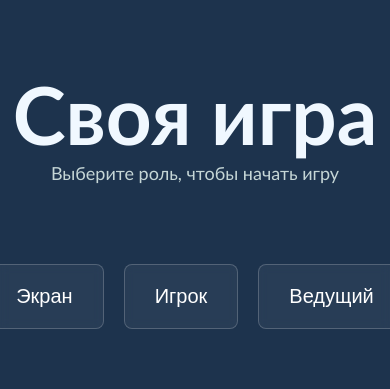
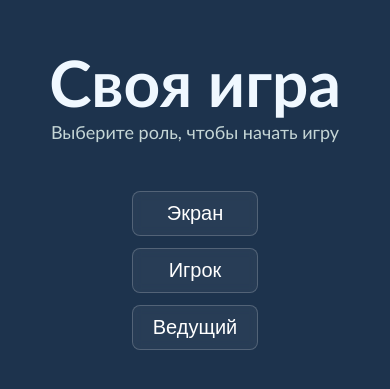
Before and after one commit to Gross01/own-game, a React (Create React App) app: page / in a window 390 px wide. Shown: the part 225-614 px from the top of the page. Built offline with nearby package versions, Linux system fonts and the light colour scheme.

Commit message:
Подправил стили для мобилки

```diff
--- a/src/components/UI/button/Button.module.css
+++ b/src/components/UI/button/Button.module.css
@@ -17,3 +17,10 @@
   background-color: rgba(255, 255, 255, 0.1);
   border-color: rgba(255, 255, 255, 0.4);
 }
+
+@media screen and (max-width: 600px) {
+  .button {
+    padding: 10px 20px;
+    gap: 12px;
+  }
+}
--- a/src/components/lead/Lead.module.css
+++ b/src/components/lead/Lead.module.css
@@ -24,6 +24,13 @@
   flex-direction: column;
   gap: 1.5rem;
   min-width: 365px;
+}
+
+@media screen and (max-width: 600px) {
+    .card {
+        background-color: transparent;
+        box-shadow: none;
+    }
 }
 
 .section {
--- a/src/components/player/Player.module.css
+++ b/src/components/player/Player.module.css
@@ -10,6 +10,12 @@
     margin-top: -40px;
 }
 
+@media screen and (max-width: 600px) {
+    .p {
+        font-size: 1.5rem;
+        text-align: center;
+    }
+}
 
 .wait {
     font-size: 1.2rem;
--- a/src/components/screen/Screen.module.css
+++ b/src/components/screen/Screen.module.css
@@ -8,6 +8,13 @@
 .p {
     font-size: 3rem;
     margin-top: -40px;
+}
+
+@media screen and (max-width: 600px) {
+    .p {
+        font-size: 1.9rem;
+        text-align: center;
+    }
 }
 
 .wait {
--- a/src/pages/auth/Auth.module.css
+++ b/src/pages/auth/Auth.module.css
@@ -8,6 +8,7 @@
 
 .p {
     font-size: 1.8em;
+    text-align: center;
 }
 
 .input {
--- a/src/pages/home/Home.module.css
+++ b/src/pages/home/Home.module.css
@@ -19,3 +19,16 @@
     display: flex;
     gap: 20px;
 }
+
+
+@media screen and (max-width: 600px) {
+    .title {
+        font-size: 4rem;
+    }
+
+    .buttons {
+        gap: 12px;
+        flex-direction: column;
+        margin-top: 3em;
+    }
+}
```
